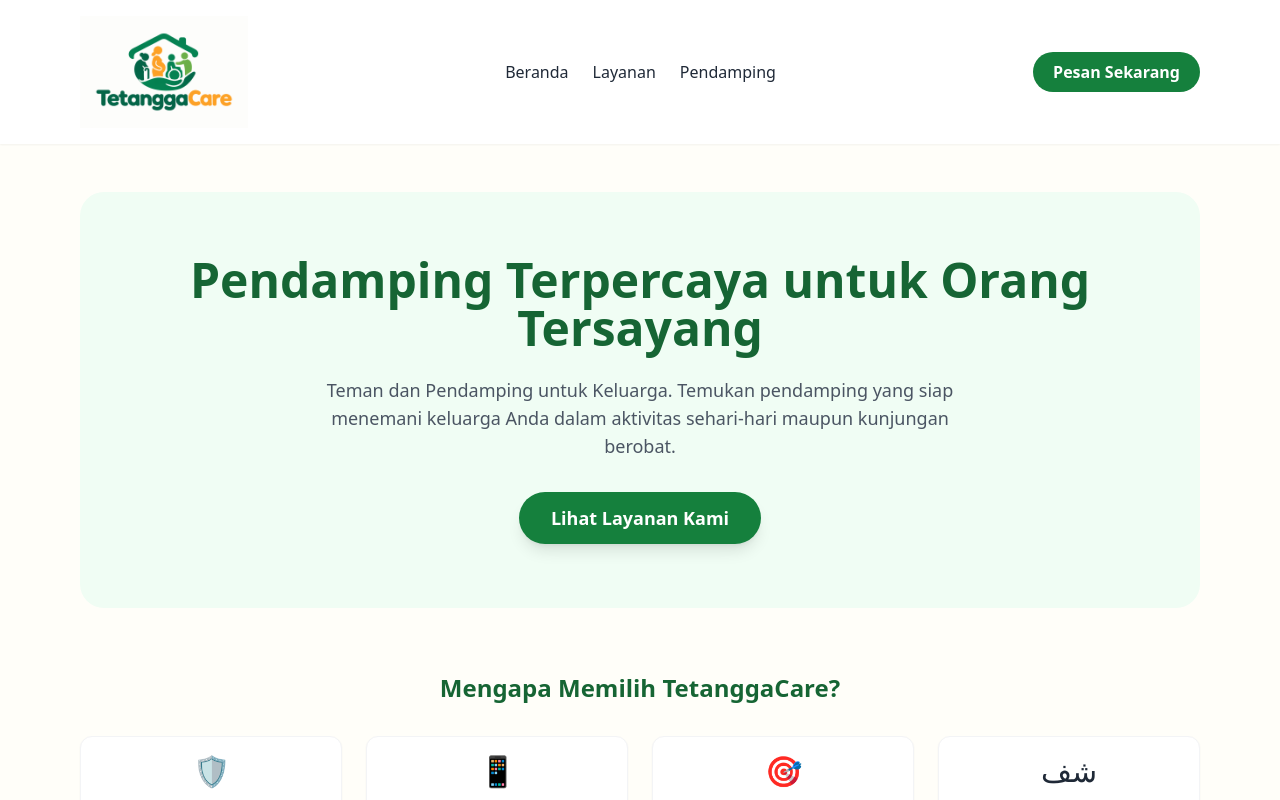
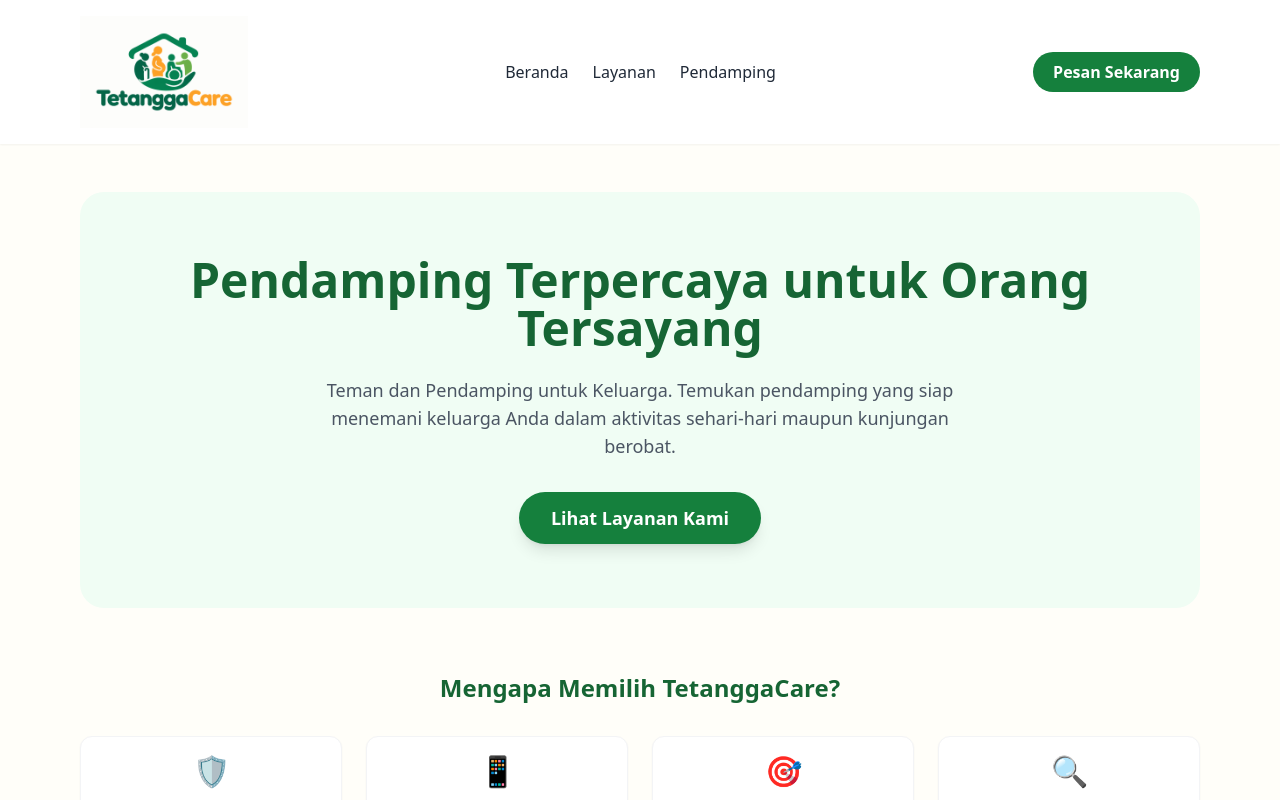
Before and after one commit to putrimaharani31-byte/tetanggacare-app, a React (Vite) app: page / in a window 1280 px wide. Shown: the top 800 px of the page. Built offline with nearby package versions, Linux system fonts and the light colour scheme.

Commit message:
Update App.tsx

```diff
--- a/src/App.tsx
+++ b/src/App.tsx
@@ -154,7 +154,7 @@ export default function App() {
                   <p className="text-sm text-gray-500">Pilih layanan yang paling tepat untuk keluarga Anda.</p>
                 </div>
                 <div className="p-4 bg-white rounded-xl shadow-sm border border-gray-100">
-                  <div className="text-3xl mb-3">شف</div>
+                  <div className="text-3xl mb-3">🔍</div>
                   <h3 className="font-bold mb-2">Transparan</h3>
                   <p className="text-sm text-gray-500">Informasi layanan dan tarif ditampilkan jelas di awal.</p>
                 </div>
```
